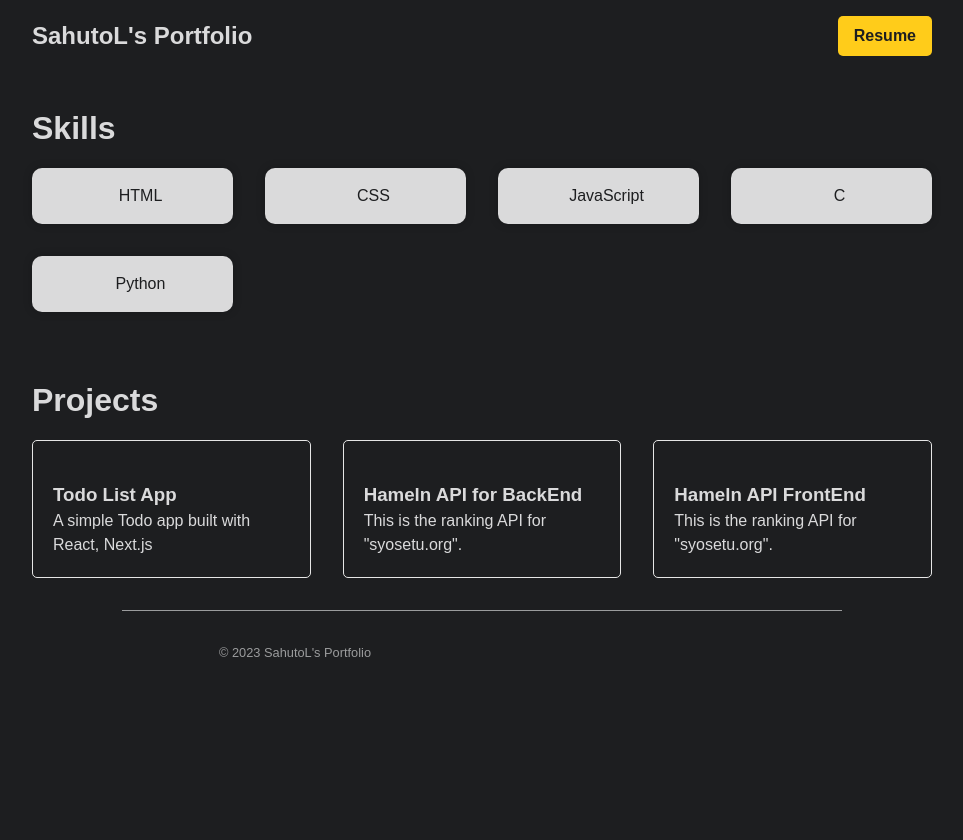
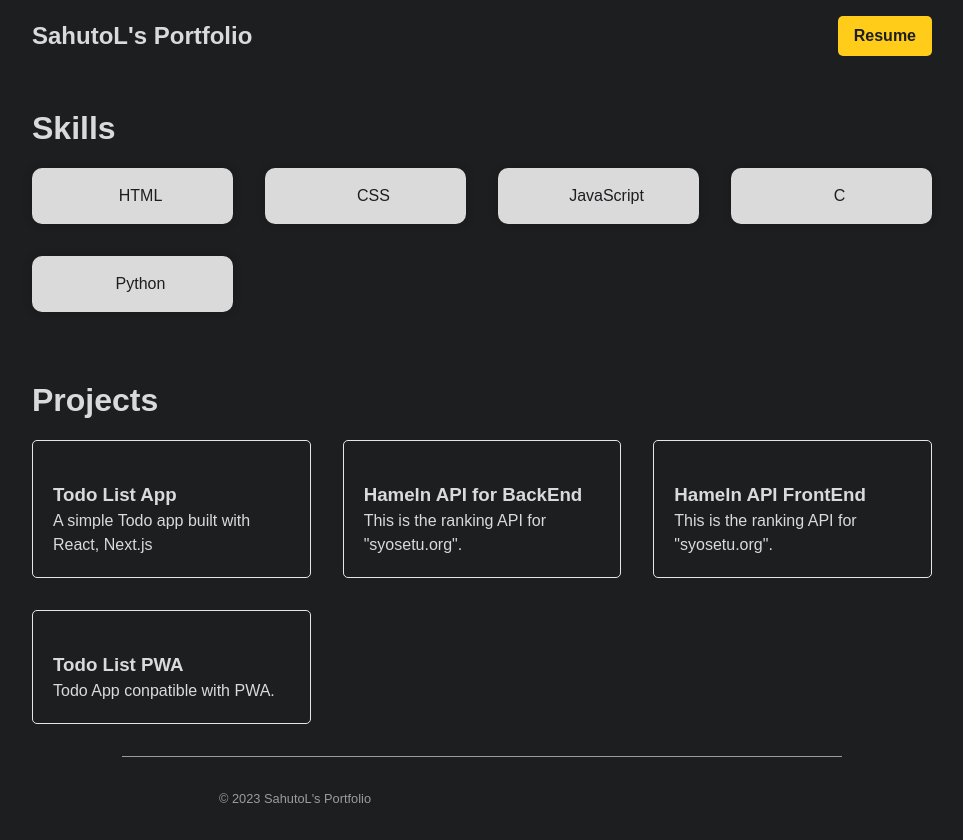
Before and after one commit to SahutoL/portfolio, a Next.js app: page / in a window 1280 px wide. Shown: the whole page, without its empty margins (158-1121 px from the left). Before the commit the page ends 800 px from the top, so only its background shows below. Built offline with nearby package versions, Linux system fonts and the light colour scheme.

Commit message:
Update data.js

```diff
--- a/src/components/data.js
+++ b/src/components/data.js
@@ -23,4 +23,12 @@ export const projectData = [
       gitHubLink: 'https://github.com/SahutoL/hameln-api',
       siteUrl: 'https://hameln-api.streamlit.app/'
     },
+    {
+      id: 4,
+      title: 'Todo List PWA',
+      description:
+        'Todo App conpatible with PWA.',
+      gitHubLink: 'https://github.com/SahutoL/rt-todo',
+      siteUrl: 'https://sahutol.github.io/rt-todo/'
+    },
   ];
```
